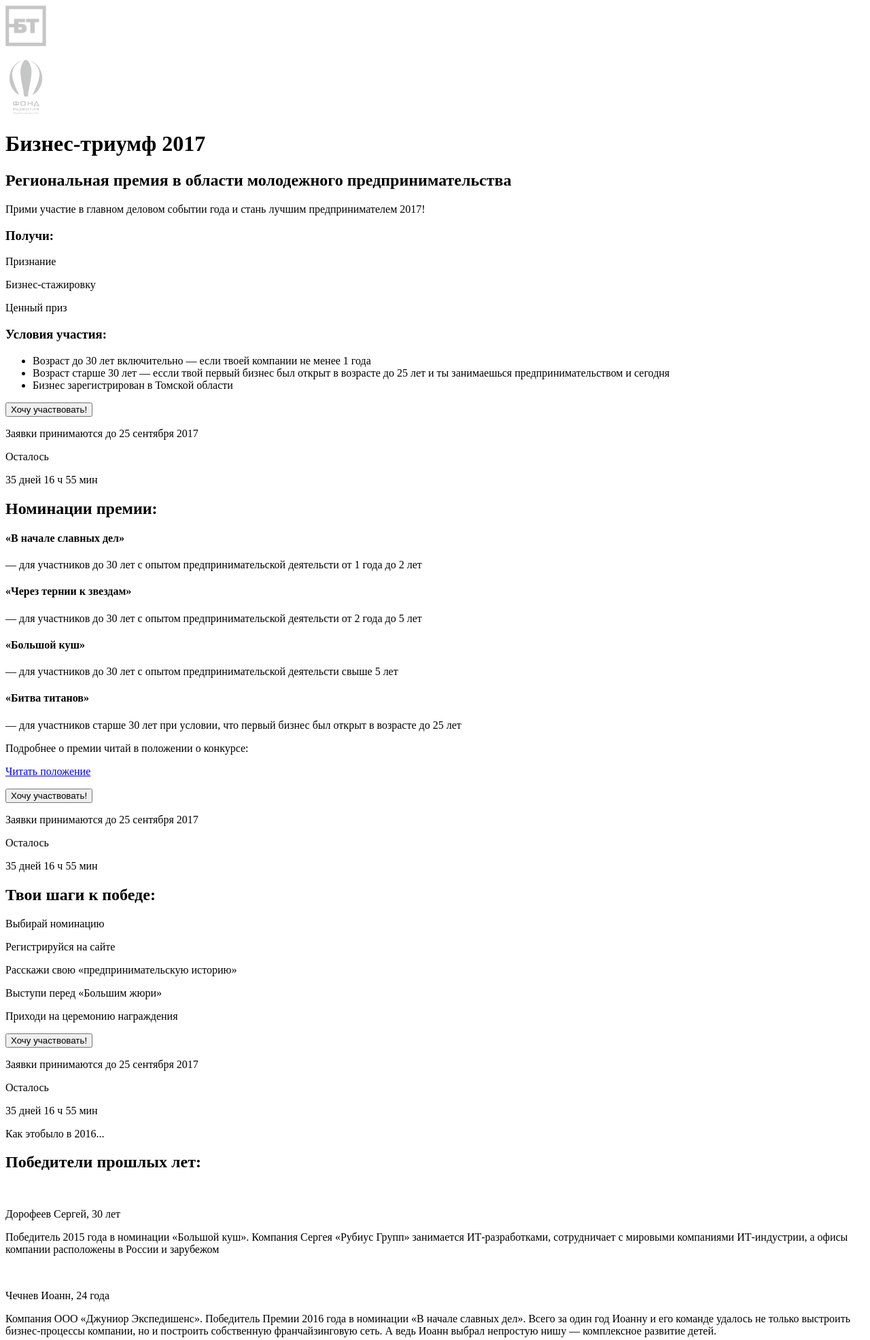
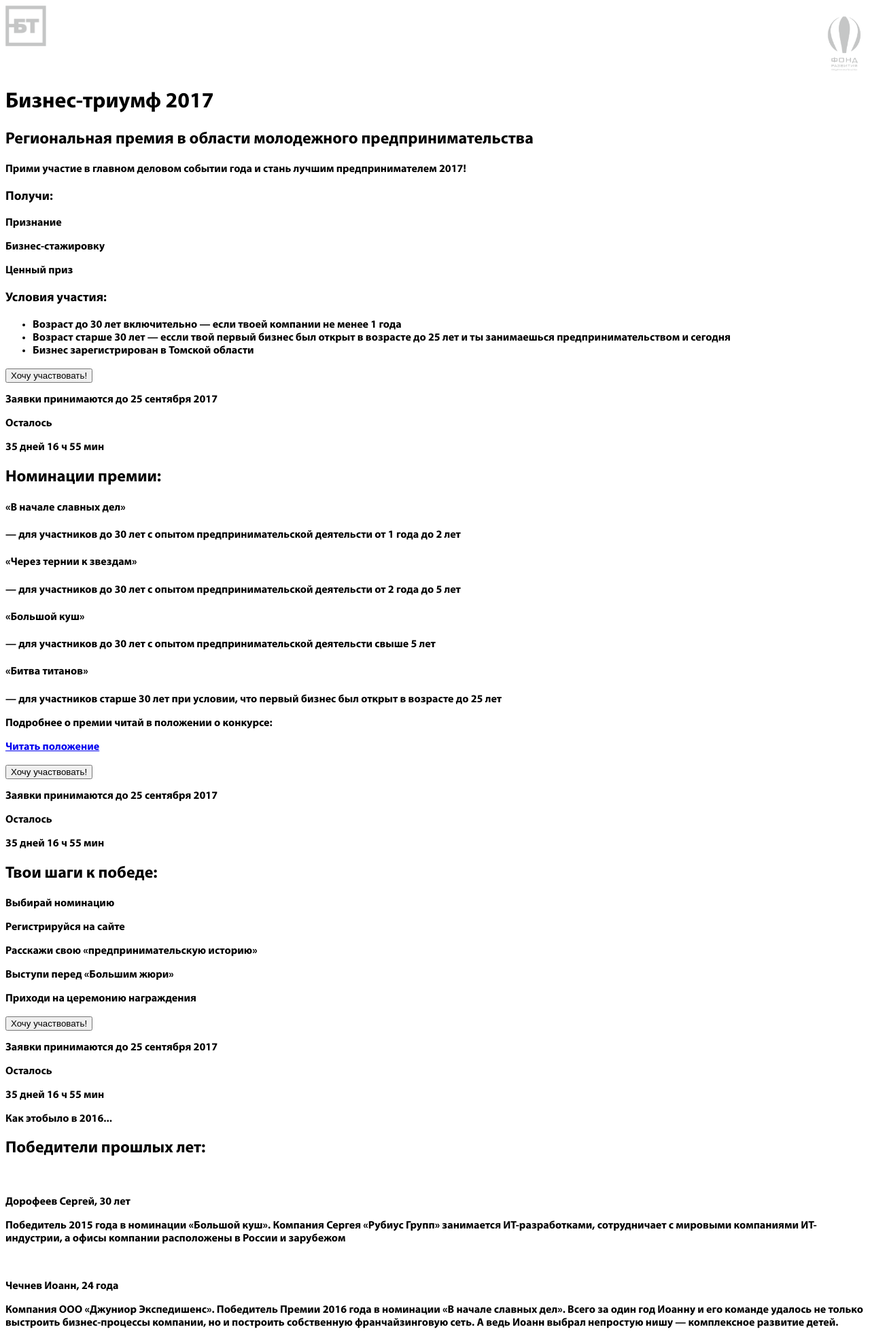
Before and after one commit to dariaglagol/biznes-triumf, a PHP site: page / in a window 1280 px wide. Shown: the top 1971 px of the page at 68% size. Run offline with PHP 8.4, Linux system fonts and the light colour scheme.

Commit message:
Починка отпавшего шрифта

```diff
--- a/css/style.css
+++ b/css/style.css
@@ -0,0 +1,24 @@
+@font-face {
+  font-family: "Myriad Pro bold";
+  src: url("../fonts/MyriadPro-Bold.woff"); }
+
+@font-face {
+  font-family: "Myriad Pro cond";
+  src: url("../fonts/MyriadPro-Cond.woff"); }
+
+@font-face {
+  font-family: "Myriad Pro italic";
+  src: url("../fonts/MyriadPro-It.woff"); }
+
+@font-face {
+  font-family: "MyriadPro-Regular";
+  src: url("../fonts/MyriadPro-Regular.woff"); }
+
+.header_logo-block {
+  display: -ms-flexbox;
+  display: flex;
+  -ms-flex-pack: justify;
+      justify-content: space-between; }
+
+body {
+  font-family: "Myriad Pro bold", "Helvetica", sans-serif; }
--- a/sass/blocks/header.scss
+++ b/sass/blocks/header.scss
@@ -2,3 +2,8 @@
   display: flex;
   justify-content: space-between;
 }
+
+.header_title {
+  text-align: center;
+  text-transform: uppercase;
+}
--- a/sass/style.scss
+++ b/sass/style.scss
@@ -1,7 +1,4 @@
-@inport "global/fonts.scss"
+@import "global/fonts.scss";
 @import "blocks/header.scss";
 @import "blocks/logo.scss";
 @import "blocks/content-block.scss";
-body {
-  font-family: $font-bold;
-}
```
